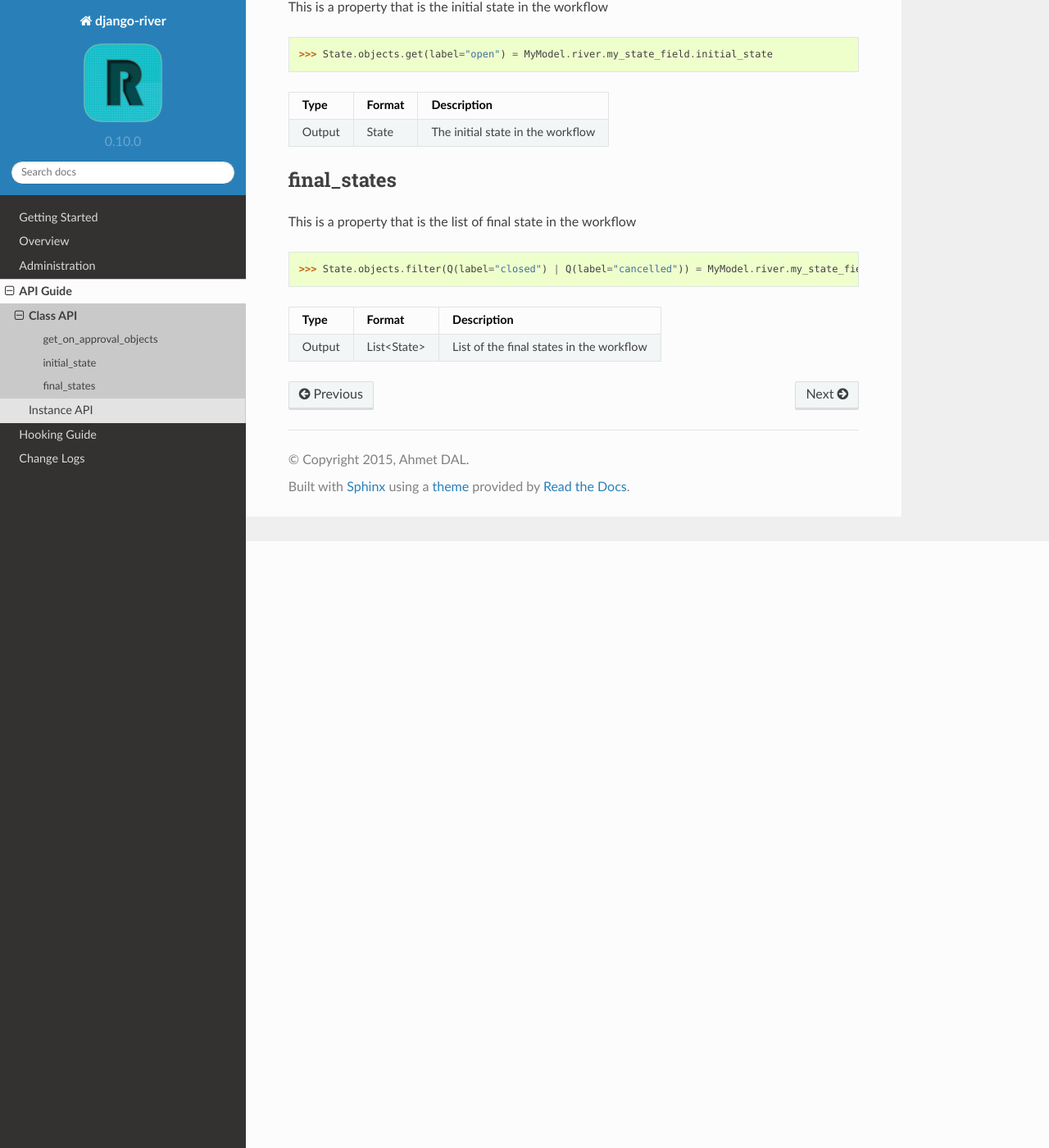
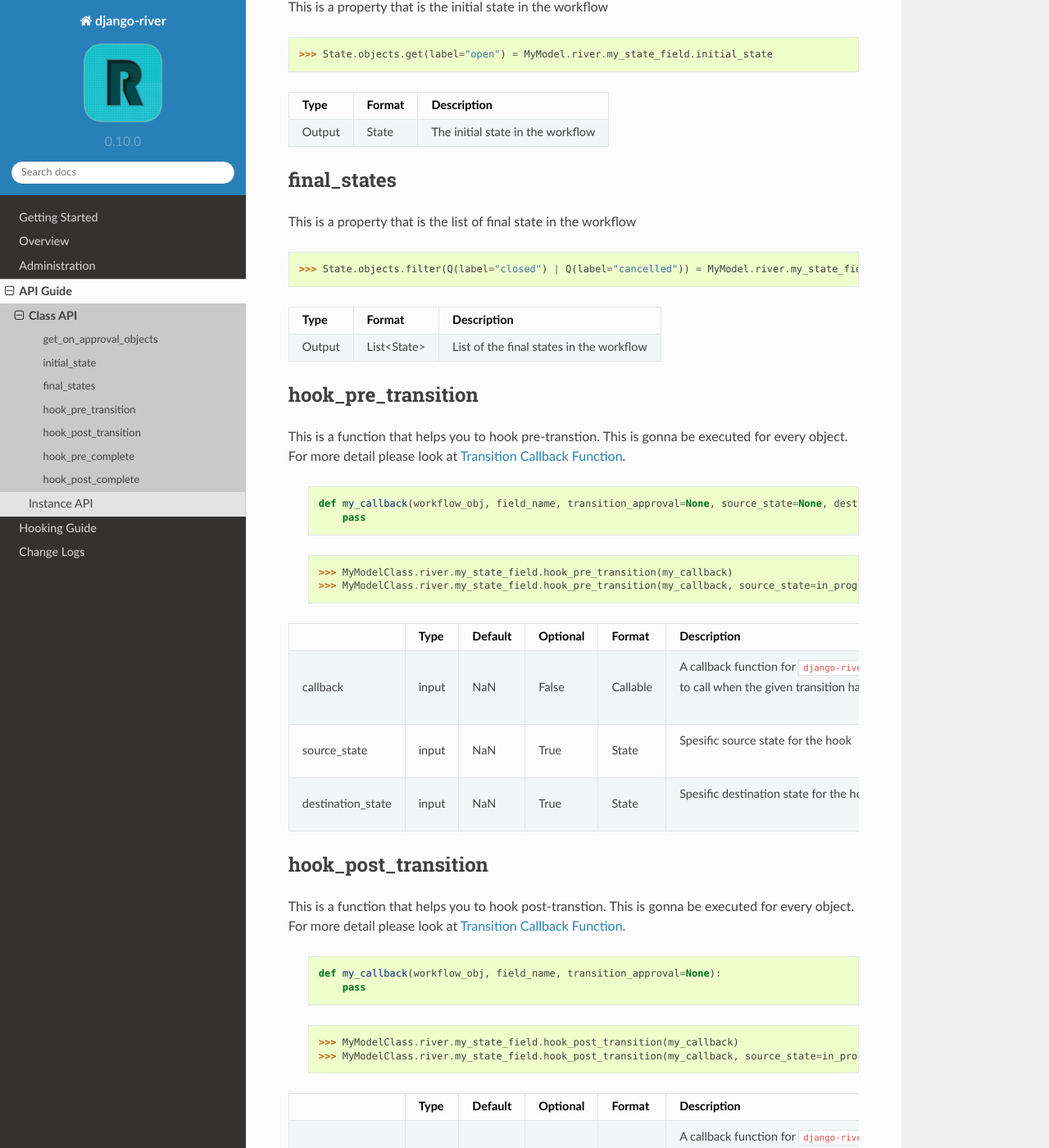
Before and after one commit to javrasya/django-river, a Sphinx documentation site: the page built from docs/api/class.rst, in a window 1280 px wide and 1400 px high, scrolled down 740 px. Shown: the whole window at 82% size. Built offline with Sphinx 7.4.7 and the Read the Docs theme 2.0.0, drawn with Linux system fonts in a browser that asks for light colours; pages that are not in the unit, such as notebooks, are missing from menus; some of the changed text lies outside the part shown.

Commit message:
[#82] Document class level hooking

```diff
--- a/docs/api/class.rst
+++ b/docs/api/class.rst
@@ -51,5 +51,103 @@ This is a property that is the list of final state in the workflow
 | Output | List<State> | List of the final states in the workflow |
 +--------+-------------+------------------------------------------+
 
+.. _class_api_hooking_pre_transition:
+
+hook_pre_transition
+--------------------
+
+This is a function that helps you to hook pre-transtion. This is gonna be executed for every object.
+For more detail please look at :ref:`transition_callback_function`.
+
+    .. code-block:: python
+
+        def my_callback(workflow_obj, field_name, transition_approval=None, source_state=None, destination_state=None):
+            pass
+
+    >>> MyModelClass.river.my_state_field.hook_pre_transition(my_callback)
+    >>> MyModelClass.river.my_state_field.hook_pre_transition(my_callback, source_state=in_progress_state, destination_state=resolved_state)
+
++-------------------+-------+---------+----------+----------+---------------------------------------------+
+|                   | Type  | Default | Optional |  Format  |                 Description                 |
++===================+=======+=========+==========+==========+=============================================+
+| callback          | input | NaN     | False    | Callable | | A callback function for ``django-river``  |
+|                   |       |         |          |          | | to call when the given transition happens |
++-------------------+-------+---------+----------+----------+---------------------------------------------+
+| source_state      | input | NaN     | True     | State    | | Spesific source state for the hook        |
++-------------------+-------+---------+----------+----------+---------------------------------------------+
+| destination_state | input | NaN     | True     | State    | | Spesific destination state for the hook   |
++-------------------+-------+---------+----------+----------+---------------------------------------------+
+
+.. _class_api_hooking_post_transition:
+
+hook_post_transition
+--------------------
+
+This is a function that helps you to hook post-transtion. This is gonna be executed for every object.
+For more detail please look at :ref:`transition_callback_function`.
+
+    .. code-block:: python
+
+        def my_callback(workflow_obj, field_name, transition_approval=None):
+            pass
+
+    >>> MyModelClass.river.my_state_field.hook_post_transition(my_callback)
+    >>> MyModelClass.river.my_state_field.hook_post_transition(my_callback, source_state=in_progress_state, destination_state=resolved_state)
+
++-------------------+-------+---------+----------+----------+---------------------------------------------+
+|                   | Type  | Default | Optional |  Format  |                 Description                 |
++===================+=======+=========+==========+==========+=============================================+
+| callback          | input | NaN     | False    | Callable | | A callback function for ``django-river``  |
+|                   |       |         |          |          | | to call when the given transition happens |
++-------------------+-------+---------+----------+----------+---------------------------------------------+
+| source_state      | input | NaN     | True     | State    | | Spesific source state for the hook        |
++-------------------+-------+---------+----------+----------+---------------------------------------------+
+| destination_state | input | NaN     | True     | State    | | Spesific destination state for the hook   |
++-------------------+-------+---------+----------+----------+---------------------------------------------+
+
+.. _class_api_hooking_pre_completion:
+
+hook_pre_complete
+--------------------
+
+This is a function that helps you to hook pre-complete. This is gonna be executed for every object.
+For more detail please look at :ref:`on_complete_callback_function`.
+
+    .. code-block:: python
+
+        def my_callback(workflow_obj, field_name):
+            pass
+
+    >>> MyModelClass.river.my_state_field.hook_pre_complete(my_callback)
+
++----------+-------+---------+----------+----------+---------------------------------------------+
+|          | Type  | Default | Optional |  Format  |                 Description                 |
++==========+=======+=========+==========+==========+=============================================+
+| callback | input | NaN     | False    | Callable | | A callback function for ``django-river``  |
+|          |       |         |          |          | | to call when the given transition happens |
++----------+-------+---------+----------+----------+---------------------------------------------+
+
+.. _class_api_hooking_post_completion:
+
+hook_post_complete
+--------------------
+
+This is a function that helps you to hook post-complete. This is gonna be executed for every object.
+For more detail please look at :ref:`on_complete_callback_function`.
+
+    .. code-block:: python
+
+        def my_callback(workflow_obj, field_name):
+            pass
+
+    >>> MyModelClass.river.my_state_field.hook_post_complete(my_callback)
+
++----------+-------+---------+----------+----------+---------------------------------------------+
+|          | Type  | Default | Optional |  Format  |                 Description                 |
++==========+=======+=========+==========+==========+=============================================+
+| callback | input | NaN     | False    | Callable | | A callback function for ``django-river``  |
+|          |       |         |          |          | | to call when the given transition happens |
++----------+-------+---------+----------+----------+---------------------------------------------+
+
 .. toctree::
     :maxdepth: 2
--- a/setup.py
+++ b/setup.py
@@ -15,7 +15,7 @@ except IOError as err:
 
 setup(
     name='django-river',
-    version='1.0.2',
+    version='1.1.0',
     author='Ahmet DAL',
     author_email='ceahmetdal@gmail.com',
     packages=find_packages(),
```
Also changed, not shown: docs/api/instance.rst (+8 -4 lines), docs/changelog.rst (+7 -1 lines).
